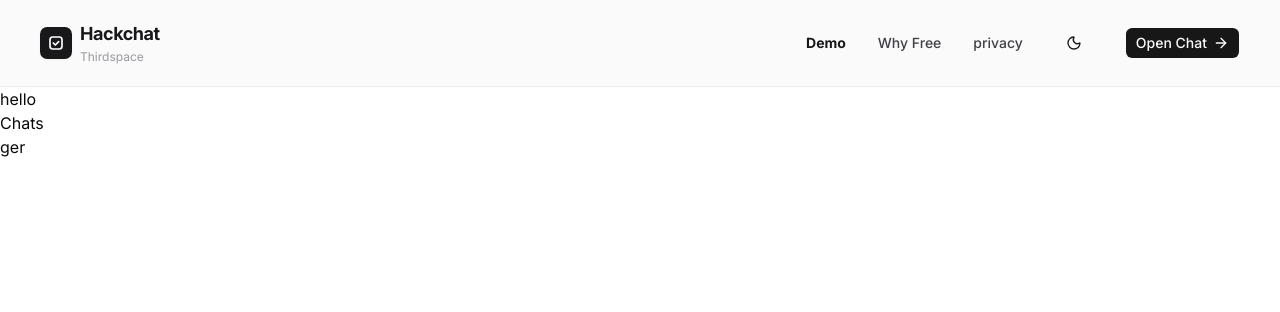
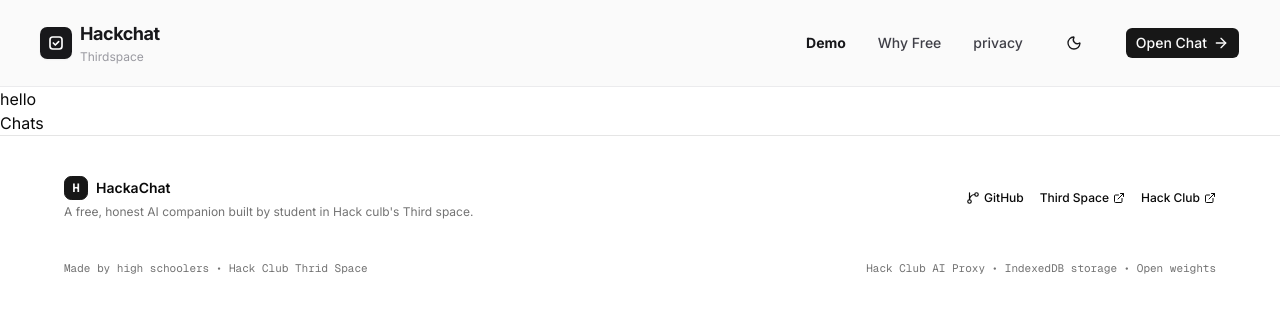
Before and after one commit to Maxwellsmall/hackachat, a Next.js app in the folder client/: page / in a window 1280 px wide. Shown: the top 312 px of the page. Built offline with nearby package versions, Linux system fonts and the light colour scheme.

Commit message:
feat: update Header and Footer components with new functionality and layout

```diff
--- a/client/components/chat/Header.tsx
+++ b/client/components/chat/Header.tsx
@@ -5,7 +5,6 @@
 import { Button } from '../ui/button';
 // import { ModelPicker } from './ModelPicker'
 
-// const [onToggleSidebar, setOnToggleSidebar] = useState("")
 
 interface  ChatHeaderProps {
     title: string;
@@ -18,13 +17,15 @@
 }
 
 export default function Header(){
+   const [onToggleSidebar, setOnToggleSidebar] = useState(false)
+
    return(
    <header className="flex h-12 w-full items-center justify-between border-b border-border bg-card/80 px-3 sm:px-4 backdrop-blur-xs select-none">
      <div className="flex items-center gap-2 truncate flex-1 mr-2">
         <Button
          variant="ghost"
          size="icon"
-         // onClick={onToggleSidebar}
+         onClick={() => {onToggleSidebar && setOnToggleSidebar(!onToggleSidebar)}}
          className="h-8 w-8 text-muted-foreground hover:text-foreground"
          title="Toggle sidebar (⌘B)"
          >
@@ -40,7 +41,7 @@
             <Home className="h-4 w-4" />
         </Button>
 
-        <h1 className="text-xs sm:text-sm font-semibold truncate text-foreground">
+        <h1 className="text-xs sm:text-sm font-semibold truncate text-foreground font">
                 New Chat
         </h1>
      </div>
--- a/client/components/chat/Sidebar.tsx
+++ b/client/components/chat/Sidebar.tsx
@@ -4,13 +4,13 @@
 // import { Input } from '../ui/input';
 import {
     Plus,
-    search,
+    Search,
     MessageSquare,
-    Trah2,
-    edit2,
-    check,
-    x,
-    settings,
+    Trash2,
+    Edit2,
+    Check,
+    X,
+    Settings,
     } from 'lucide-react';
 
 // interface chatsidebarprobs {
@@ -41,8 +41,17 @@
 
 export default function () {
     return (
-        <div>
+        <aside className='flex h-full w-full  bg-card border-r border-border select-none'>
+          {/* top brand & newchat */}
+        <div className="p-3 border-b border-border space-y-2">
+          <div className="flex item-center justify-between">
+            <button
 
-        </div>
+              className="flex items-center gap-2.5 text-left group transition-opacity hover:opacity-80"
+              ></button>
+              </div>
+              </div>
+              </aside>
     )
+
 }
--- a/client/components/marketing/Footer.tsx
+++ b/client/components/marketing/Footer.tsx
@@ -1,11 +1,63 @@
-import React from 'react'
+import React from 'react';
+import { GitBranch, ExternalLink } from 'lucide-react';
 
-const Footer = () => {
-  return (
-    <div>
-        <h1>ger</h1>
-    </div>
-  )
-}
+export default function Footer() {
+    return (
+        <footer className="border-t border-border bg-background py-10 text-left">
+            <div className="mx-auto max-w-6xl ">
+                <div className="flex flex-col sm:flex-row item-start sm:items-center justify-between gap-6 pb-6">
+                    <div className="space-y-1">
+                        <div className="flex items-center gap-2">
+                            <div className="flex h-6 w-6 items-center justify-center rounded-[var(--radius)] bg-primary text-primary-foreground font-mono font-bold text-xs border border-primary">
+                                H
+                            </div>
+                            <span className="font-display font-semibold text-sm text-foreground">
+                                HackaChat
+                            </span>
+                        </div>
+                        <p className="text-xs text-muted-foreground">
+                            A free, honest AI companion built by student in Hack culb's Third space.
+                        </p>
+                    </div>
 
-export default Footer
+                    <div className="flex items-center gap-4 text-xs font-medium text-muted-forground">
+                        <a
+                        // href={SITE_COPY.brand.githubUrl}
+                        target="_blank"
+                        rel="noreferrer noopener"
+                        className="flex items-center gap-1 hover:text-foreground transition-colors"
+                        >
+                            <GitBranch className="h-3.5 w-3.5" />
+                            <span>GitHub</span>
+                        </a>
+                        <a
+                        // href={SITE_COPY.brand.thirdspaceUrl}
+                        target="_blank"
+                        rel="noreferrer noopener"
+                        className="flex items-center gap-1 hover:text-foreground transition-colors"
+                        >
+                        <span>Third Space</span>
+                        <ExternalLink className="h-3 w-3" />
+                        </a>
+                        <a
+                        // href={SITE_COPY.brand.hackclubUrl}
+                        target="_blank"
+                        rel="noreferrer noopener"
+                        className="flex items-center gap-1 hover:text-foreground transition-colors"
+                        >
+                            <span>Hack Club</span>
+                            <ExternalLink className="h-3 w-3" />
+                        </a>
+                    </div>
+                </div>
+
+                {/* <separator /> */}
+
+                <div className="pt-4 flex flex-col sm:flex-row items-start sm:items-center justify-between gap-2 text-[11px] text-muted-foreground font-mono">
+                    <div>Made by high schoolers • Hack Club Thrid Space</div>
+                    <div>Hack Club AI Proxy • IndexedDB storage • Open weights</div>
+                </div>
+            </div>
+        </footer>
+    );
+};
```
